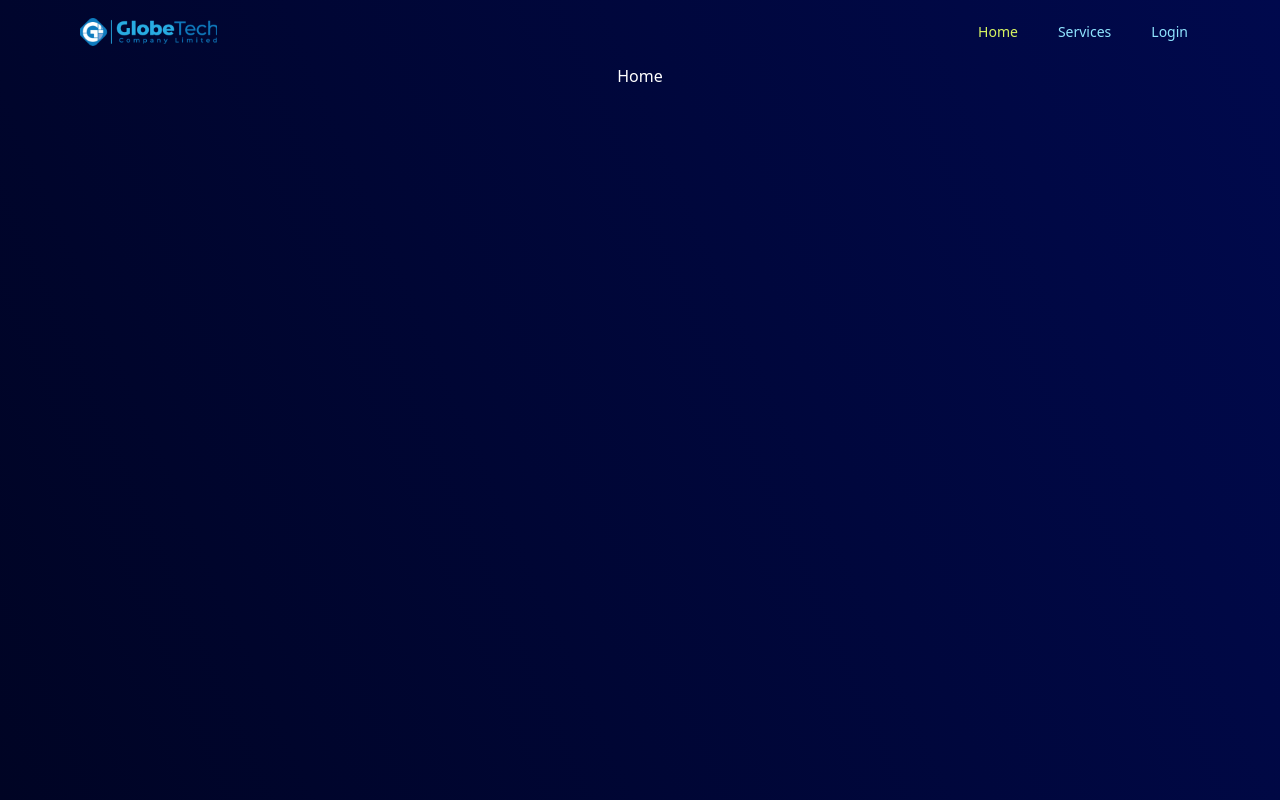
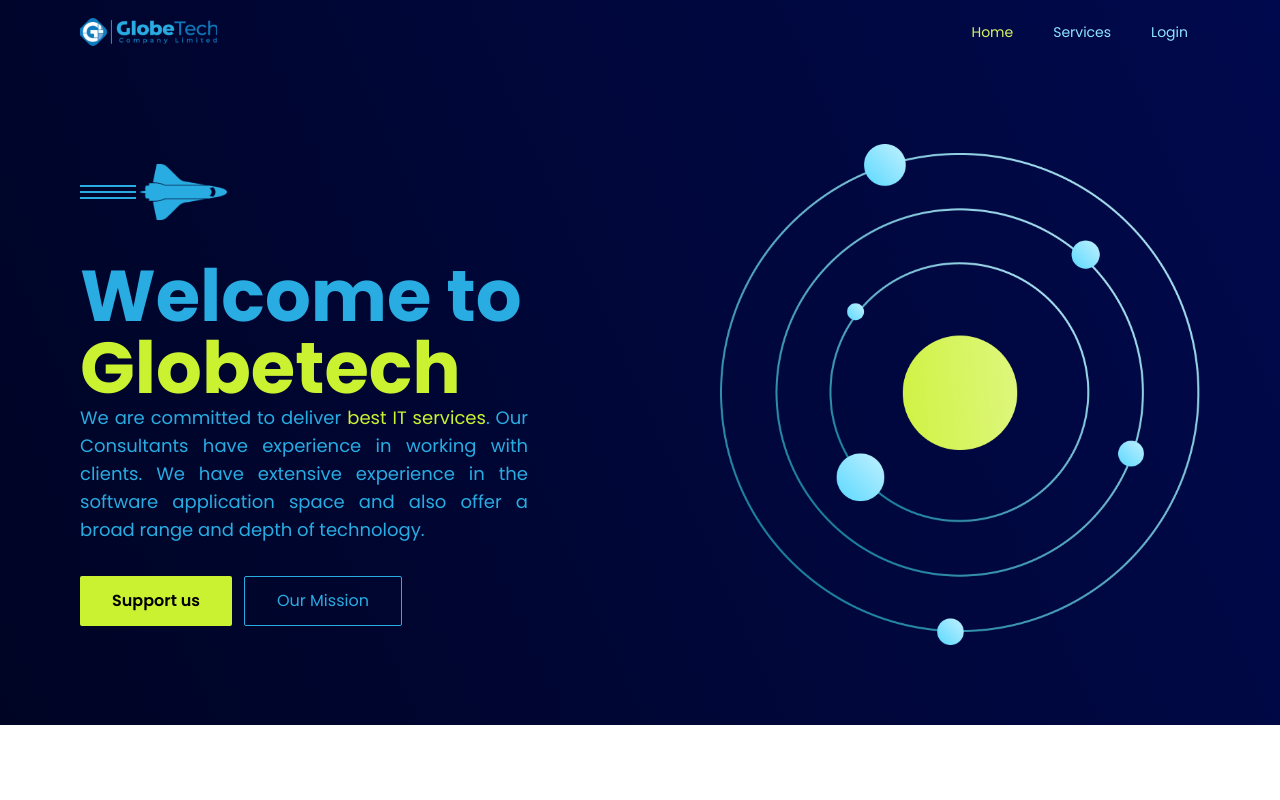
Before and after one commit to sajeeb-me/globetech, a React (Create React App) app: page / in a window 1280 px wide. Built offline with nearby package versions, Linux system fonts and the light colour scheme.

Commit message:
home page

```diff
--- a/src/App.css
+++ b/src/App.css
@@ -1,6 +1,8 @@
+@import url('https://fonts.googleapis.com/css2?family=Poppins:wght@400;600;700&display=swap');
+
 .App {
   text-align: center;
   color: white;
   background: linear-gradient(246.24deg, #00094D 0%, #000424 100%);
-  height: 100vh;
+  font-family: 'Poppins', sans-serif;
 }
--- a/src/App.js
+++ b/src/App.js
@@ -4,7 +4,6 @@ import { Routes, Route } from "react-router-dom";
 import Home from './pages/Home/Home';
 import Login from './pages/Login/Login';
 import Services from './pages/Services/Services';
-import Contact from './pages/Contact/Contact';
 
 function App() {
   return (
@@ -13,7 +12,6 @@ function App() {
       <Routes>
         <Route path='/' element={<Home />} />
         <Route path='/services' element={<Services />} />
-        <Route path='/contact' element={<Contact />} />
         <Route path='/login' element={<Login />} />
       </Routes>
     </section>
--- a/src/components/Navbar.js
+++ b/src/components/Navbar.js
@@ -1,4 +1,4 @@
-import { Link, NavLink } from 'react-router-dom'
+import { NavLink } from 'react-router-dom'
 import Logo from '../assets/images/globetech-logo.png';
 import { Disclosure } from '@headlessui/react'
 import { MenuIcon, XIcon } from '@heroicons/react/outline'
--- a/src/pages/Contact/Contact.js
+++ /dev/null
@@ -1,9 +0,0 @@
-import React from 'react'
-
-function Contact() {
-    return (
-        <div>Contact</div>
-    )
-}
-
-export default Contact
--- a/src/pages/Home/Home.js
+++ b/src/pages/Home/Home.js
@@ -1,8 +1,35 @@
 import React from 'react'
+import BannerImage from '../../assets/icons/Group 1.png'
+import Rocket from '../../assets/icons/Vector.png';
 
 function Home() {
     return (
-        <div>Home</div>
+        <section className='max-w-7xl mx-auto px-4 lg:px-20 grid grid-cols-1 md:grid-cols-2 items-center' style={{ color: '#28ACE2' }}>
+            <article className='text-left lg:pr-28'>
+                <div className='flex items-center gap-1 mb-10'>
+                    <div>
+                        <div style={{ borderColor: '#28ACE2' }} className='w-14 border my-1'></div>
+                        <div style={{ borderColor: '#28ACE2' }} className='w-14 border my-1'></div>
+                        <div style={{ borderColor: '#28ACE2' }} className='w-14 border my-1'></div>
+                    </div>
+                    <img className='h-14' src={Rocket} alt="" />
+                </div>
+                <h1 className='text-5xl lg:text-7xl font-bold leading-normal'>
+                    Welcome to
+                    <span className='block' style={{ color: 'rgba(203, 242, 49, 1)' }}>
+                        Globetech
+                    </span>
+                </h1>
+                <p className='text-lg text-justify'>We are committed to deliver <span style={{ color: 'rgba(203, 242, 49, 1)' }}>best IT services</span>. Our Consultants have experience in working with clients. We have extensive experience in the software application space and also offer a broad range and depth of technology.</p>
+                <div className='mt-8 flex gap-3'>
+                    <button style={{ background: 'rgba(203, 242, 49, 1)' }} className='py-3 px-8 rounded-sm text-black font-semibold'>Support us</button>
+                    <button style={{ borderColor: '#28ACE2' }} className='py-3 px-8 border rounded-sm'>Our Mission</button>
+                </div>
+            </article>
+            <article>
+                <img className='py-20 lg:pl-20' src={BannerImage} alt="" />
+            </article>
+        </section>
     )
 }
 
```
Also changed, not shown: src/assets/icons/Group 1.png (added), src/assets/icons/Vector.png (added).
